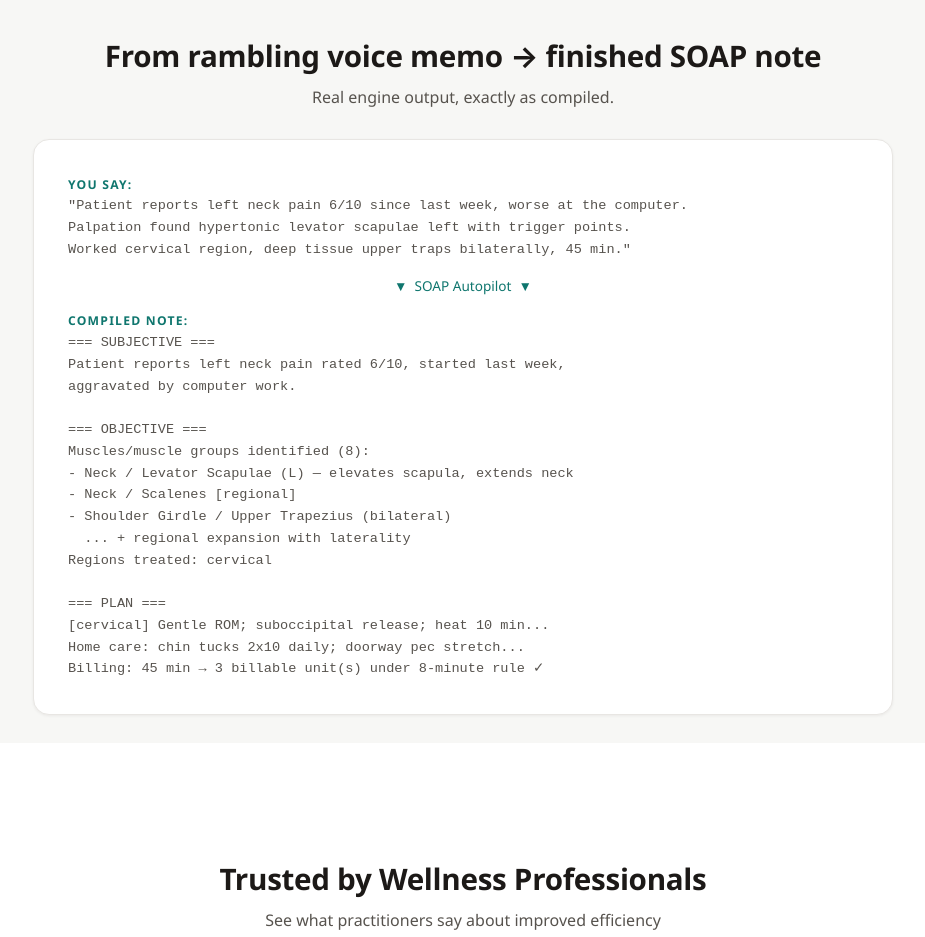
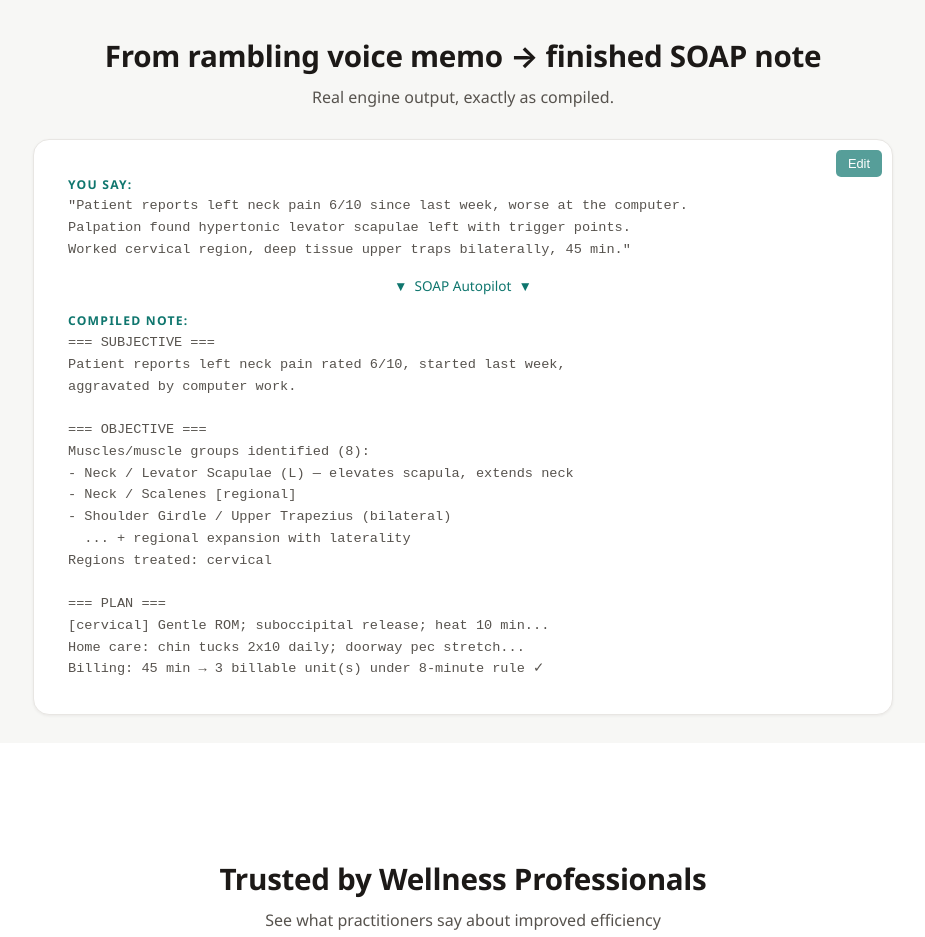
Before and after one commit to jjordanjr74-dot/thesoapbook-site, a plain HTML site: page index.html in a window 1280 px wide. Shown: the part 2440-3377 px from the top of the page, without its empty margins (177-1102 px from the left). Drawn offline with Linux system fonts and the light colour scheme.

Commit message:
Add edit functionality to compiled note section - therapists can now interact with and modify their SOAP notes

```diff
--- a/index.html
+++ b/index.html
@@ -46,7 +46,7 @@ section .lede{text-align:center;color:var(--mut);margin-bottom:8px}
 .stats{display:flex;justify-content:center;gap:48px;padding:32px 0;flex-wrap:wrap}
 .stat b{font-size:2rem;color:var(--acc);display:block;text-align:center}
 .stat span{color:var(--mut);font-size:.9rem}
-.demo-shot{background:var(--card);border:1px solid var(--line);border-radius:var(--rad);padding:34px;margin:28px auto;max-width:860px;font-family:Consolas,monospace;font-size:.85rem;box-shadow:0 1px 3px rgba(28,25,23,.06)}
+.demo-shot{background:var(--card);border:1px solid var(--line);border-radius:var(--rad);padding:34px;margin:28px auto;max-width:860px;font-family:Consolas,monospace;font-size:.85rem;box-shadow:0 1px 3px rgba(28,25,23,.06);position:relative}
 .demo-shot .lbl{font-family:'Segoe UI';color:var(--acc);font-weight:700;font-size:.76rem;text-transform:uppercase;letter-spacing:.1em}
 .demo-shot .arrow{text-align:center;color:var(--acc);margin:14px 0;font-family:'Segoe UI'}
 .demo-shot pre{white-space:pre-wrap;color:var(--mut)}
@@ -75,7 +75,7 @@ footer a{color:var(--acc);text-decoration:none}
 .feature-card:hover { transform: translateY(-5px); box-shadow: 0 10px 25px rgba(15, 118, 110, 0.15); }
 .feature-icon { font-size: 2.5rem; margin-bottom: 16px; color: var(--acc); }
 .feature-card h3 { font-size: 1.25rem; margin-bottom: 12px; color: var(--txt); }
-.feature-card p { color: var(--mut); font-size: 0.95rem; }
+.feature-card p { color:var(--mut); font-size: 0.95rem; }
 
 /* Client Management Section */
 .client-mgmt { background: var(--bg2); padding: 60px 0; }
@@ -99,6 +99,29 @@ footer a{color:var(--acc);text-decoration:none}
 .integration-card { display: flex; align-items: center; gap: 12px; padding: 16px; background: var(--card); border: 1px solid var(--line); border-radius: var(--rad); }
 .integration-icon { font-size: 1.5rem; color: var(--acc); }
 .integration-name { font-weight: 500; color: var(--txt); }
+
+/* Edit Button Styles */
+.edit-button {
+  position: absolute;
+  top: 10px;
+  right: 10px;
+  background: var(--acc);
+  color: white;
+  border: none;
+  border-radius: 5px;
+  padding: 6px 12px;
+  font-size: 0.8rem;
+  cursor: pointer;
+  opacity: 0.7;
+  transition: opacity 0.3s ease;
+}
+.edit-button:hover {
+  opacity: 1;
+  background: #115e59;
+}
+.edit-button:focus {
+  outline: 2px solid var(--amber);
+}
 </style>
 </head>
 <body>
@@ -224,7 +247,7 @@ Palpation found hypertonic levator scapulae left with trigger points.
 Worked cervical region, deep tissue upper traps bilaterally, 45 min."</pre>
     <div class="arrow">▼ &nbsp;SOAP Autopilot&nbsp; ▼</div>
     <span class="lbl">Compiled note:</span>
-    <pre>=== SUBJECTIVE ===
+    <pre id="compiled-note">=== SUBJECTIVE ===
 Patient reports left neck pain rated 6/10, started last week,
 aggravated by computer work.
 
@@ -240,6 +263,7 @@ Regions treated: cervical
 [cervical] Gentle ROM; suboccipital release; heat 10 min...
 Home care: chin tucks 2x10 daily; doorway pec stretch...
 Billing: 45 min → 3 billable unit(s) under 8-minute rule ✓</pre>
+    <button class="edit-button" onclick="editNote()">Edit</button>
   </div>
 </div></section>
 
@@ -330,6 +354,57 @@ Billing: 45 min → 3 billable unit(s) under 8-minute rule ✓</pre>
   <details><summary>What integrations are available?</summary><p>We integrate with major scheduling platforms, payment processors, and practice management systems. API access available on Premier plan.</p></details>
 </div></section>
 
+<script>
+function editNote() {
+  const noteElement = document.getElementById('compiled-note');
+  const currentText = noteElement.textContent || noteElement.innerText;
+
+  // Create a textarea for editing
+  const textarea = document.createElement('textarea');
+  textarea.value = currentText;
+  textarea.style.width = '100%';
+  textarea.style.height = '300px';
+  textarea.style.fontFamily = 'Consolas, monospace';
+  textarea.style.fontSize = '0.85rem';
+  textarea.style.marginTop = '10px';
+  textarea.style.padding = '10px';
+  textarea.style.border = '1px solid var(--line)';
+  textarea.style.borderRadius = 'var(--rad)';
+
+  // Replace the pre element with textarea
+  noteElement.parentNode.replaceChild(textarea, noteElement);
+  textarea.focus();
+
+  // Create save button
+  const saveButton = document.createElement('button');
+  saveButton.className = 'edit-button';
+  saveButton.style.top = 'auto';
+  saveButton.style.bottom = '10px';
+  saveButton.style.right = '10px';
+  saveButton.textContent = 'Save';
+  saveButton.onclick = function() {
+    // Replace textarea back to pre element
+    const newPre = document.createElement('pre');
+    newPre.id = 'compiled-note';
+    newPre.textContent = textarea.value;
+    textarea.parentNode.replaceChild(newPre, textarea);
+
+    // Remove the save button
+    saveButton.remove();
+
+    // Add the edit button back
+    const editButton = document.createElement('button');
+    editButton.className = 'edit-button';
+    editButton.onclick = editNote;
+    editButton.textContent = 'Edit';
+    newPre.parentNode.appendChild(editButton);
+  };
+
+  // Add save button next to the textarea
+  noteElement.parentNode.appendChild(saveButton);
+}
+</script>
+
 <footer><div class="wrap">
   <b>SOAP Autopilot</b> — Documentation in minutes, not hours.<br>
   <a href="/resources.html">Resource Hub</a> · Decision support only — final code selection belongs to the licensed provider.<br>
@@ -338,4 +413,3 @@ Billing: 45 min → 3 billable unit(s) under 8-minute rule ✓</pre>
 
 </body>
 </html>
-<!-- Force rebuild on 994695764990232441 -->
```
